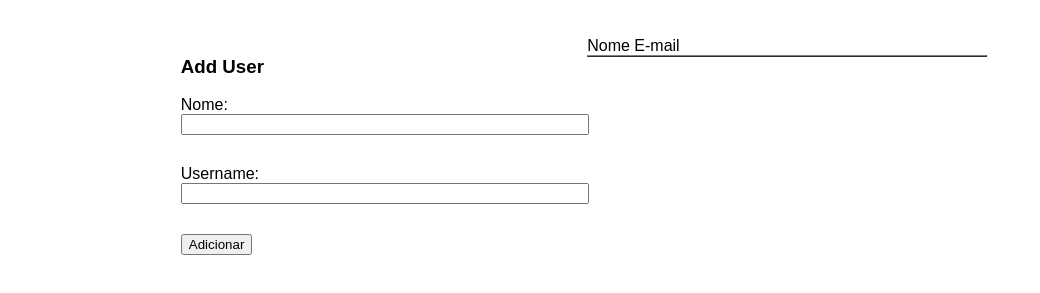
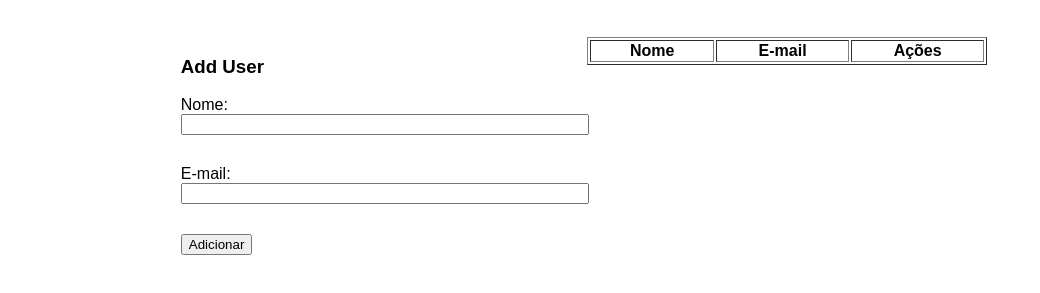
Before and after one commit to THGCF/Formulario, a plain HTML site: page index.html in a window 1280 px wide. Shown: the part 61-354 px from the top of the page, without its empty margins (0-1040 px from the left). Drawn offline with Linux system fonts and the light colour scheme.

```diff
--- a/index.html
+++ b/index.html
@@ -22,7 +22,7 @@
                     </div>
 
                     <div class="parte-dois">
-                        <label for="nome">Username:</label>
+                        <label for="nome">E-mail:</label>
                         <br>
                         <input id = "texto-email" type="text" name="txtUsername">
                     </div>
@@ -54,11 +54,11 @@
         </div> -->
         <div id="tabela">
             <table id="tabela-dados" width="400px" border="1">
+
                 <tr>
-                    Nome
-                </tr>
-                <tr>
-                    E-mail
+                    <th>Nome</th>
+                    <th>E-mail</th>
+                    <th>Ações</th>
                 </tr>
 
             </table>
--- a/index.js
+++ b/index.js
@@ -27,19 +27,23 @@ const nomeLista = document.createElement("tr");
         if (criarTextoNome === "") {
             return;
         }
+
         nomeLista.innerText = criarTextoNome;
-       dadosTabela.appendChild(nomeLista);
+        dadosTabela.appendChild(nomeLista);
         textoNome.value = null
     }
+
     function criarEmail() {
         const criarTextoEmail = textoEmail.value;
         if (criarTextoEmail === "") {
             return;
         }
+
         const emailLista = document.createElement("td");
         emailLista.innerText = criarTextoEmail;
         nomeLista.appendChild(emailLista);
         textoEmail.value = null
     }
+
     botao.addEventListener('click', criarNome);
     botao.addEventListener('click', criarEmail);
```
